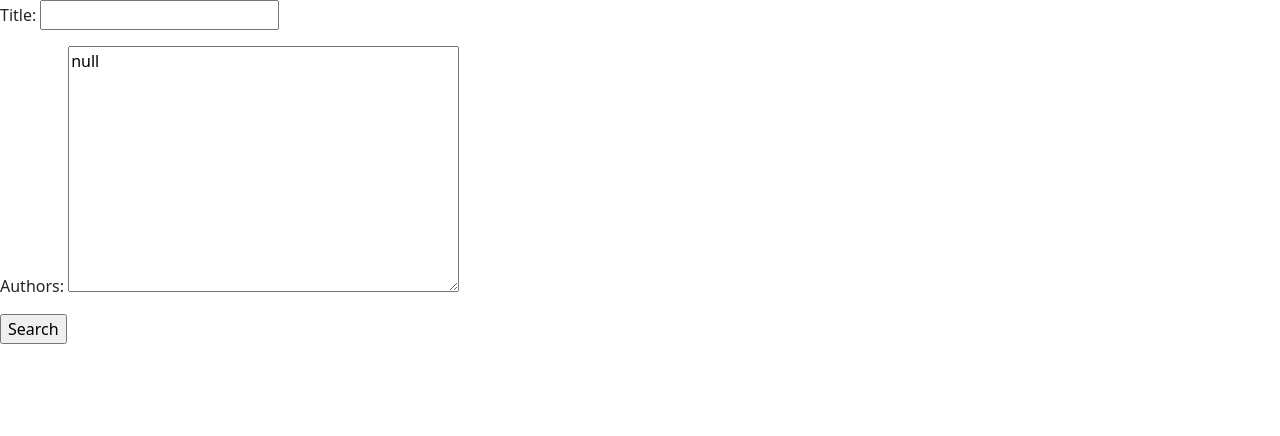
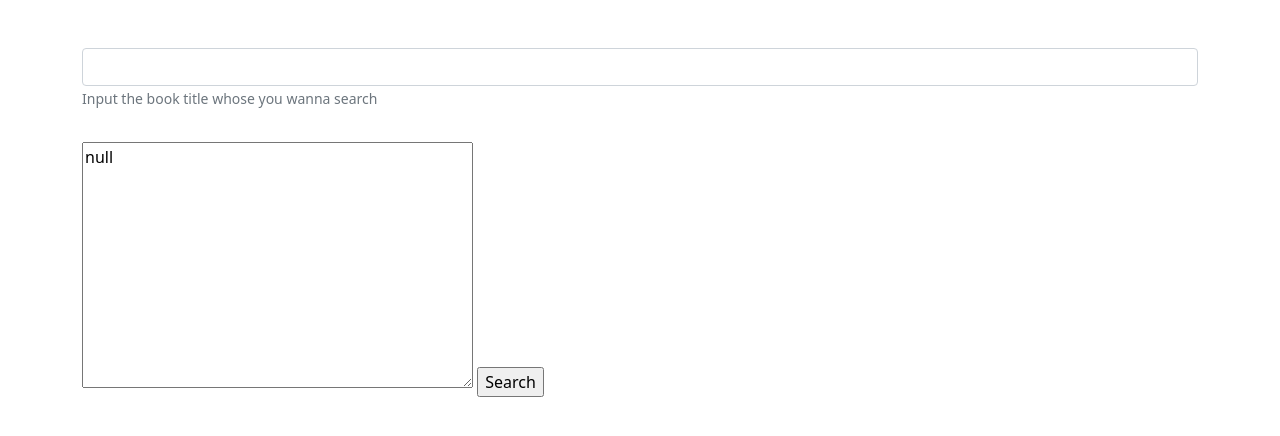
Before and after one commit to nero2310/BookApi, a Django app: page /book/detail/ in a window 1280 px wide. Shown: the top 436 px of the page. Run offline with Django 3.2, Linux system fonts and the light colour scheme; some libraries are stand-ins or nearby versions.

Commit message:
Add base bootstrap to book search form

```diff
--- a/MainApp/main_app/templates/base.html
+++ b/MainApp/main_app/templates/base.html
@@ -1,7 +1,8 @@
 <!DOCTYPE html>
 <html lang="en">
 <head>
-    <meta charset="UTF-8">
+    <meta charset="utf-8">
+    <meta name="viewport" content="width=device-width, initial-scale=1">
     <title>Title</title>
     {% load static %}
         <link href="{% static 'css/bootstrap.css' %}" rel="stylesheet">
--- a/MainApp/main_app/templates/google_book_api/search_form.html
+++ b/MainApp/main_app/templates/google_book_api/search_form.html
@@ -1,8 +1,18 @@
 {% extends "base.html" %}
 {% block content %}
+    <div class="container-sm mt-5">
     <form action="" method="post">
     {% csrf_token %}
-    {{ form.as_p }}
+    <div class="form-group mb-2">
+    <input type="text" class="form-control" name="title" id='id_title'>
+        <small id="passwordHelpBlock" class="form-text text-muted">
+            Input the book title whose you wanna search
+        </small>
+{#    {{ form.title }}#}
+    </div>
+    <br>
+    {{ form.authors }}
     <input type="submit" value="Search">
     </form>
+    </div>
 {% endblock %}
```
